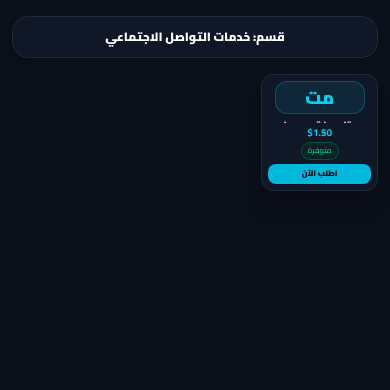
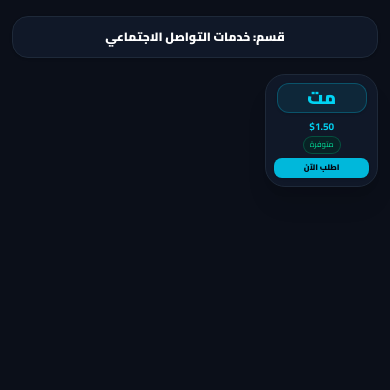
Before and after one commit to OWJMEDIA963/OWJ-MEDIA, a Flask app: page /category/1 in a window 390 px wide. Shown: the part 61-451 px from the top of the page. Run offline with Flask 3, Linux system fonts and the light colour scheme; data comes from the database, SQL or seed files in the repository.

Commit message:
Add files via upload

```diff
--- a/templates/category_services.html
+++ b/templates/category_services.html
@@ -6,9 +6,9 @@
         <h1 class="text-xs font-black text-white">قسم: {{ category.name }}</h1>
     </div>
 
-    <div class="grid grid-cols-3 gap-2 sm:gap-4" style="display:grid !important;grid-template-columns:repeat(3,minmax(0,1fr)) !important;grid-auto-rows:auto;align-items:stretch;width:100%;">
+    <div class="grid grid-cols-3" style="display:grid;grid-template-columns:repeat(3,minmax(0,1fr));gap:14px;width:100%;">
         {% for service in services %}
-        <div class="min-w-0 bg-gray-900 border border-gray-800 rounded-xl sm:rounded-3xl p-1.5 sm:p-3 shadow-xl flex flex-col justify-between text-center group transition {% if not service.is_available %} opacity-60 {% endif %}" style="display:flex;flex-direction:column;aspect-ratio:1 / 1;width:100%;height:auto;min-width:0;min-height:0;box-sizing:border-box;overflow:hidden;">
+        <div class="min-w-0 bg-gray-900 border border-gray-800 p-2 sm:p-3 shadow-xl flex flex-col justify-between text-center group transition {% if not service.is_available %} opacity-60 {% endif %}" style="display:flex;flex-direction:column;aspect-ratio:1 / 1;width:100%;min-width:0;border-radius:20px;box-sizing:border-box;overflow:hidden;">
             <div class="flex min-h-0 flex-1 flex-col items-center justify-center">
                 {% if service.image_url and service.image_url.strip() != "" %}
                 <img src="{{ service.image_url }}" alt="{{ service.name }}" class="w-full max-w-[110px] mx-auto rounded-lg sm:rounded-2xl object-contain bg-gray-950 p-1 sm:p-2 border border-gray-800 mb-1 sm:mb-2 shadow" style="display:block;width:100%;height:42%;max-height:90px;min-height:0;flex-shrink:0;object-fit:contain;" onerror="this.onerror=null; this.src='https://via.placeholder.com/150';">
```
Also changed, not shown: templates/accounts.html (+1 -1 lines), templates/index.html (+1 -1 lines), 1 other file.
